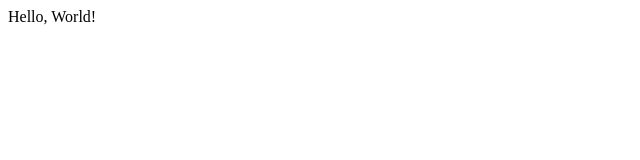
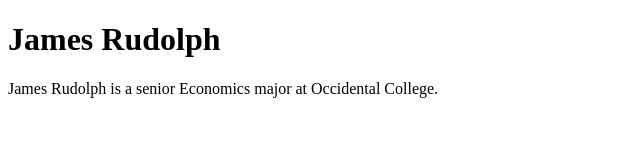
Before and after one commit to jameswrudolph/jameswrudolph.github.io, a plain HTML site: page index.html in a window 1280 px wide. Shown: the whole page, without its empty margins (0-640 px from the left). Drawn offline with Linux system fonts and the light colour scheme.

Commit message:
Name and quick bio

```diff
--- a/index.html
+++ b/index.html
@@ -4,7 +4,10 @@
     <meta charset="UTF-8">
     <title>Hello, World!</title>
 </head>
-<body>
-    Hello, World!
-</body>
+<h1>
+    James Rudolph
+</h1>
+<p>
+    James Rudolph is a senior Economics major at Occidental College.
+</p>
 </html>
```
Also changed, not shown: index.css.html (added, +10 -0 lines).
